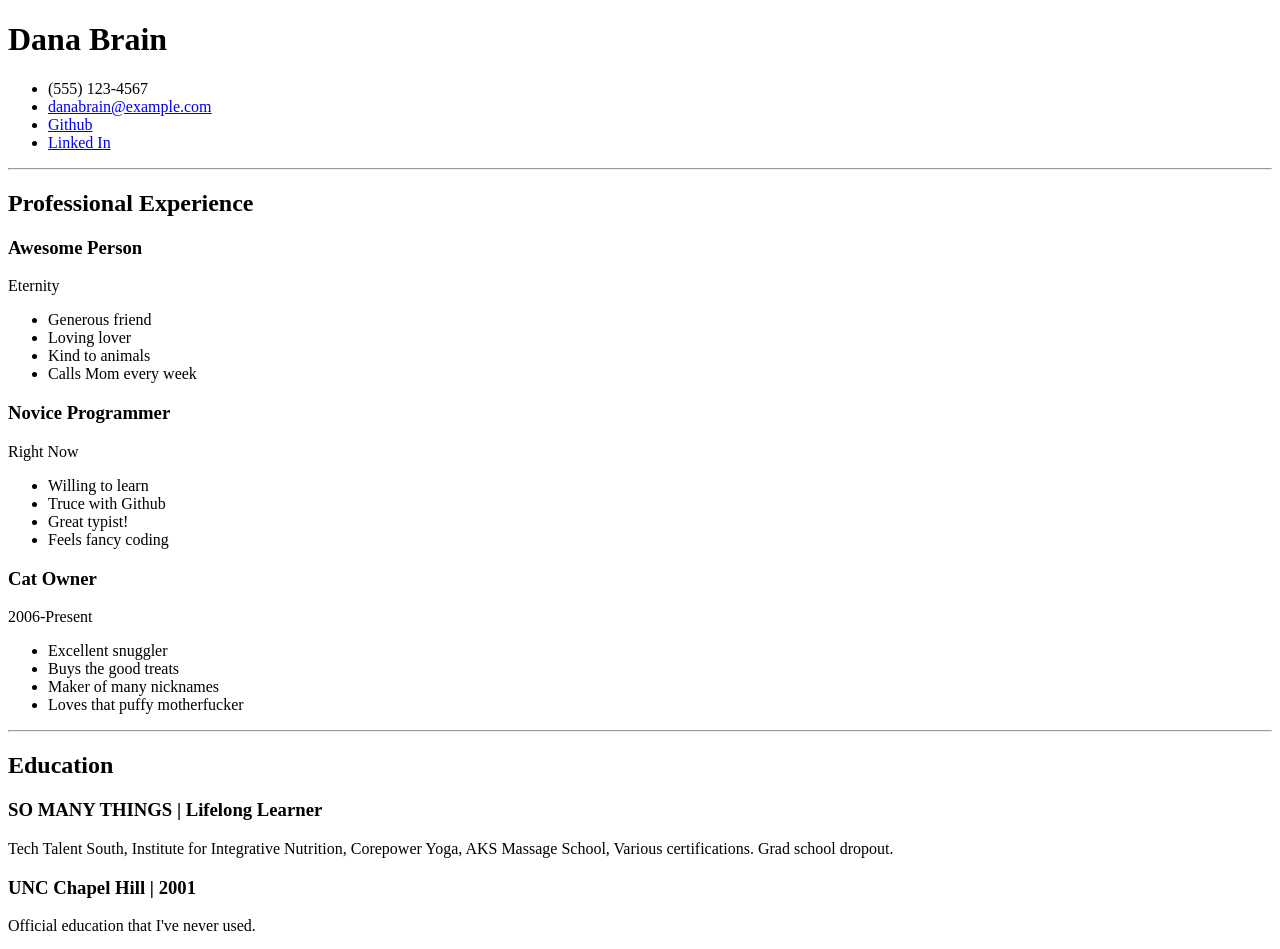
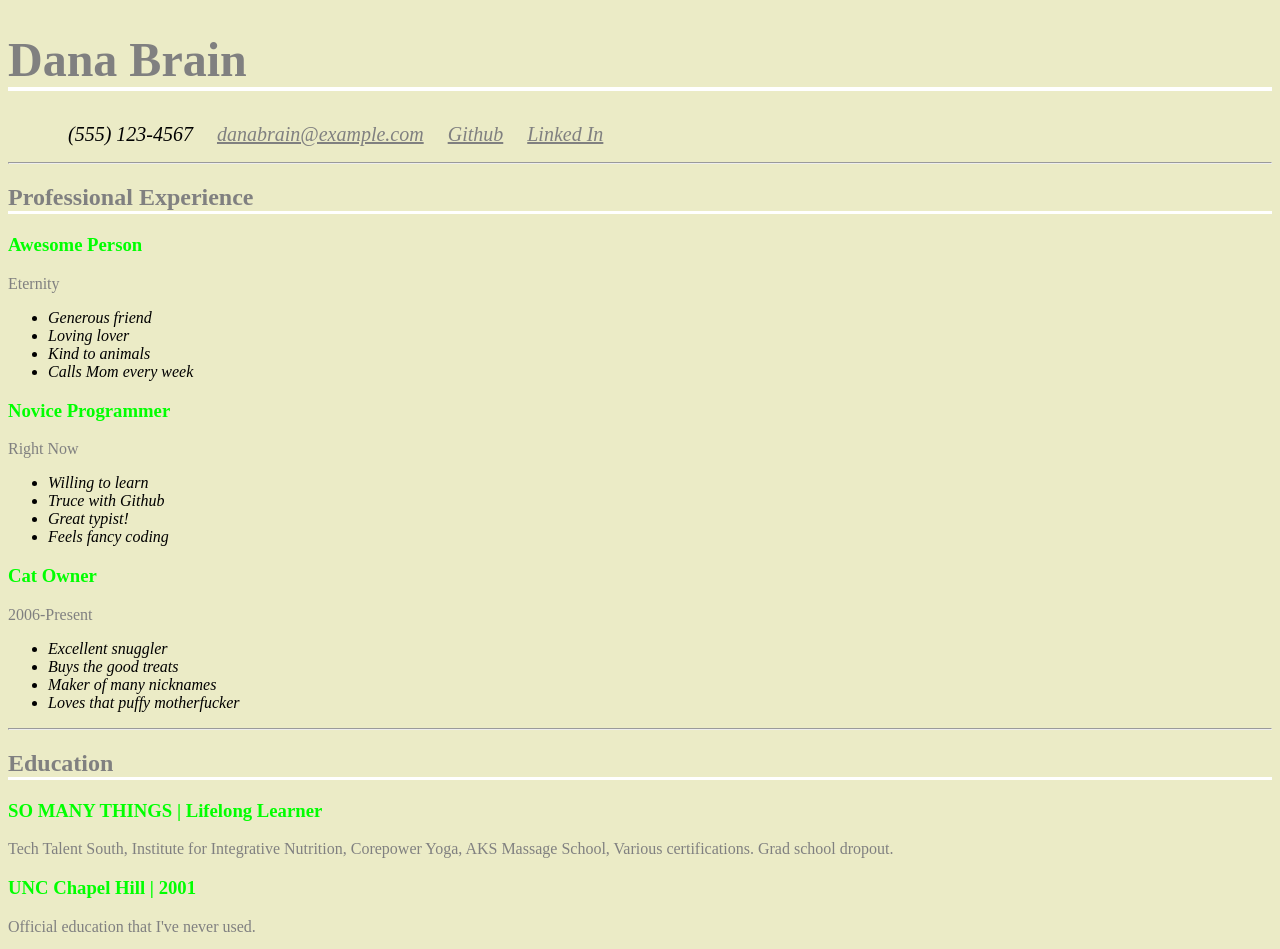
Before and after one commit to danabrain/FEWD, a plain HTML site: page resume.html in a window 1280 px wide. Shown: the top 949 px of the page. Drawn offline with Linux system fonts and the light colour scheme.

Commit message:
added css to resume

```diff
--- a/resume.html
+++ b/resume.html
@@ -3,11 +3,14 @@
   <head>
     <meta charset="utf-8">
     <title>My Resume</title>
+
+    <link rel="stylesheet" type="text/css" href="style.css">
+
   </head>
 
   <body>
     <h1>Dana Brain</h1>
-    <ul>
+    <ul id="contact">
       <li>(555) 123-4567</li>
       <li><a href="mailtto:danabrain@example.com?subject=Work%20for%20us!">danabrain@example.com</a></li>
       <li><a href="http://www.github.com/danabrain">Github</a></li>
@@ -16,7 +19,7 @@
 
     <hr>
 
-    <section>
+    <section class="jobs">
       <h2>Professional Experience</h2>
       <h3>Awesome Person</h3>
       <p>Eternity</p>
@@ -46,7 +49,7 @@
 
     <hr>
 
-    <section>
+    <section class="school">
       <h2>Education</h2>
       <h3>SO MANY THINGS | Lifelong Learner</h3>
       <p> Tech Talent South, Institute for Integrative Nutrition, Corepower Yoga, AKS Massage School, Various certifications.  Grad school dropout.</p>
@@ -56,7 +59,7 @@
 
     <hr>
 
-    <section>
+    <section class="hobbies">
       <h2>Interests</h2>
       <ul>
         <li>Mind/body connection</li>
--- /dev/null
+++ b/style.css
@@ -0,0 +1,55 @@
+body {
+  background-color: #EBEBC6;
+}
+
+h1 {
+  color: gray;
+  font-size: 3em;
+  border-bottom: 4px solid white;
+}
+
+#contact li {
+  list-style-type: none;
+  display: inline;
+  padding-left: 20px;
+  font-size: 1.25em;
+ }
+
+.jobs h2 {
+  color: gray;
+  border-bottom: 3px solid white;
+}
+
+.school h2 {
+  color: gray;
+  border-bottom: 3px solid white;
+}
+
+.hobbies h2 {
+  color: gray;
+  border-bottom: 3px solid white;
+}
+
+h3 {
+  color: lime;
+}
+
+p {
+  color: gray;
+}
+
+a:link {
+  color: gray;
+}
+
+a:visited {
+  color: white;
+}
+
+a:hover {
+  color: lime;
+}
+
+ul li {
+  font-style: italic;
+}
```
